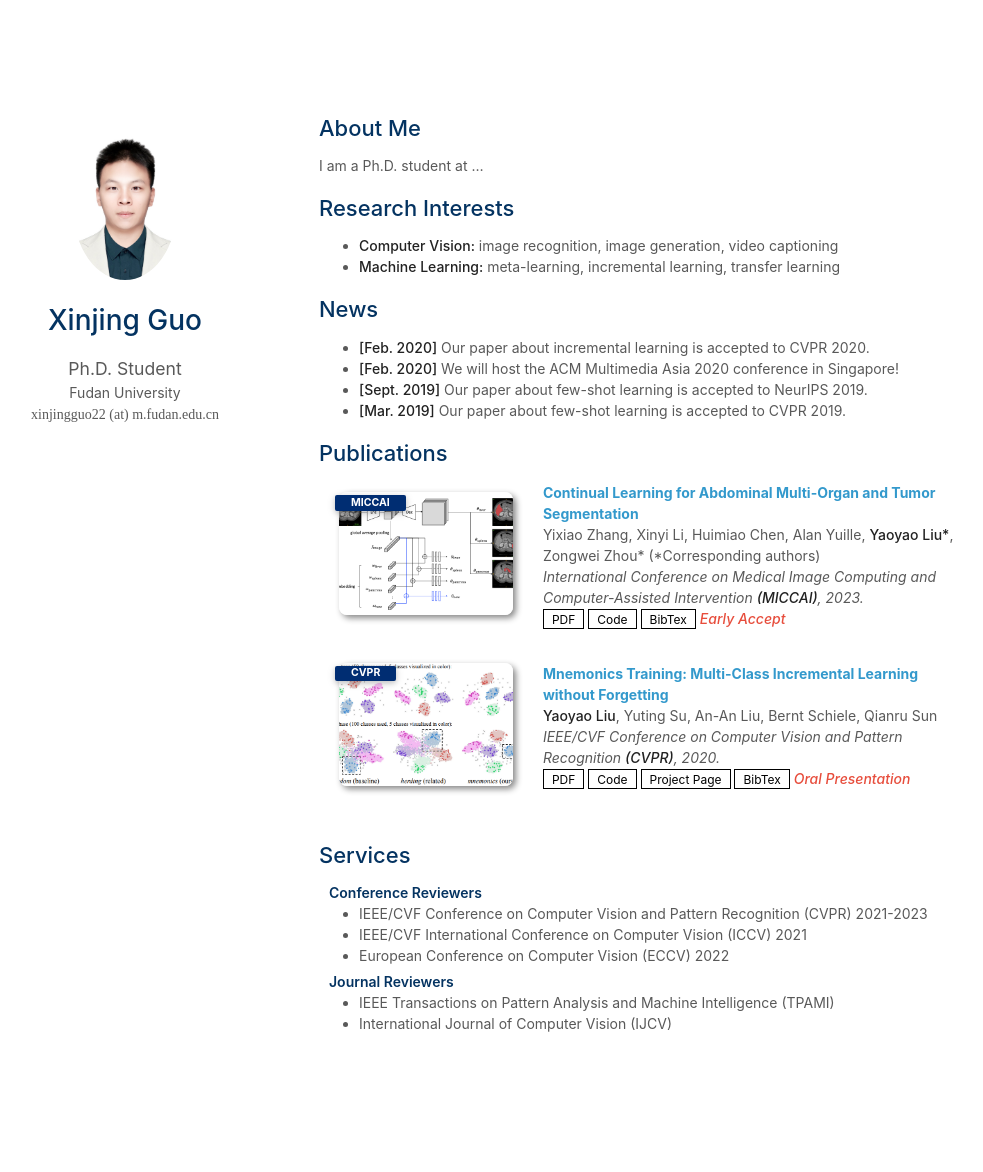
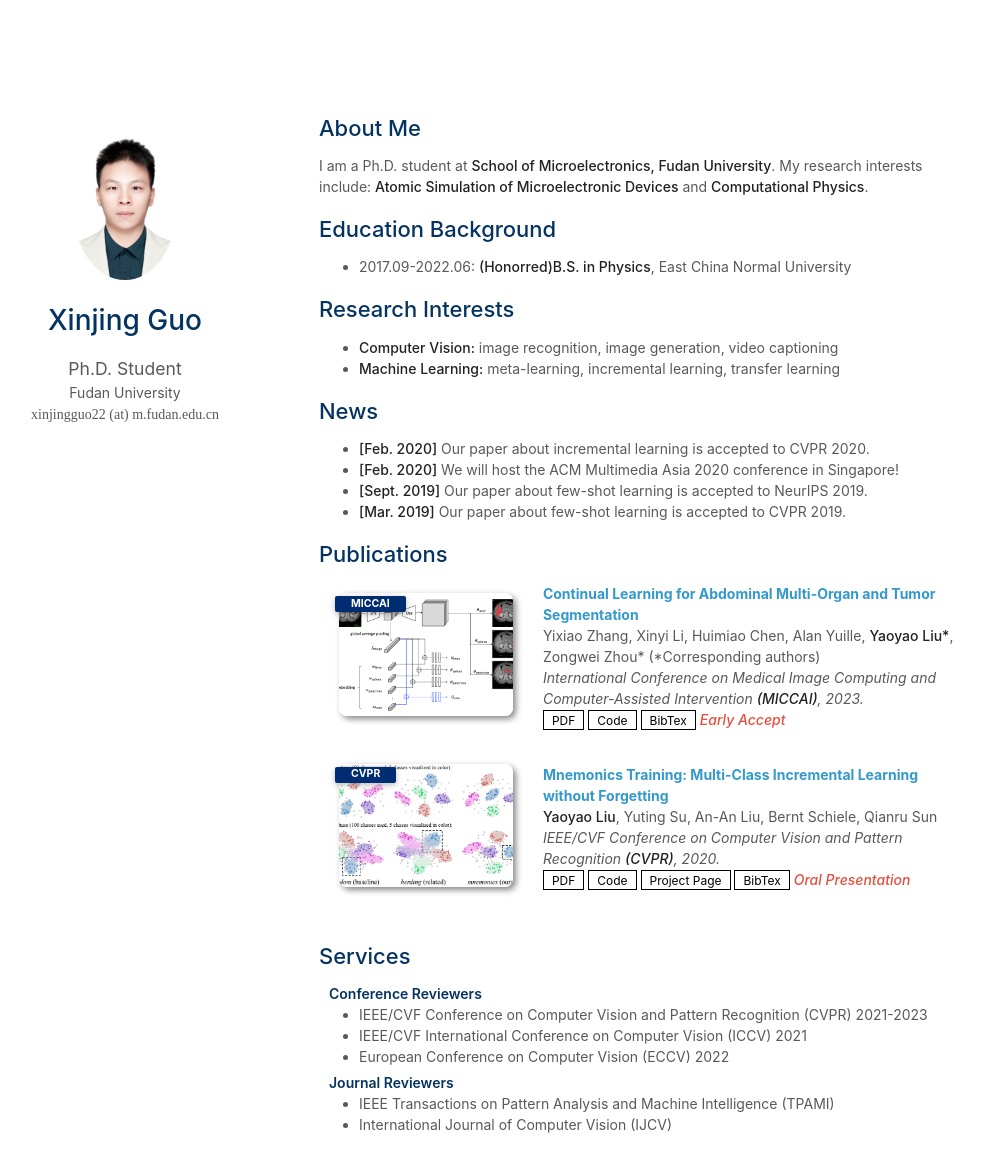
Before and after one commit to Xinjing-Guo/Xinjing-Guo1.github.io, a Jekyll site: the page built from index.md, in a window 1280 px wide and 1226 px high. Shown: the top 1172 px of the window, without its empty margins (151-1134 px from the left). Built offline with Jekyll 4.4.1, drawn with Linux system fonts in a browser that asks for light colours; nearby versions of some CDN libraries; a style sheet for code colours, icons or effects is not loaded; our own code applies the rules of GitHub Pages for plain Markdown files.

Commit message:
Update index.md

```diff
--- a/index.md
+++ b/index.md
@@ -4,7 +4,11 @@ layout: homepage
 
 ## About Me
 
-I am a Ph.D. student at ...
+I am a Ph.D. student at **School of Microelectronics, Fudan University**. My research interests include: **Atomic Simulation of Microelectronic Devices** and **Computational Physics**.
+
+## Education Background
+
+- 2017.09-2022.06: **(Honorred)B.S. in Physics**, East China Normal University
 
 ## Research Interests
 
```
